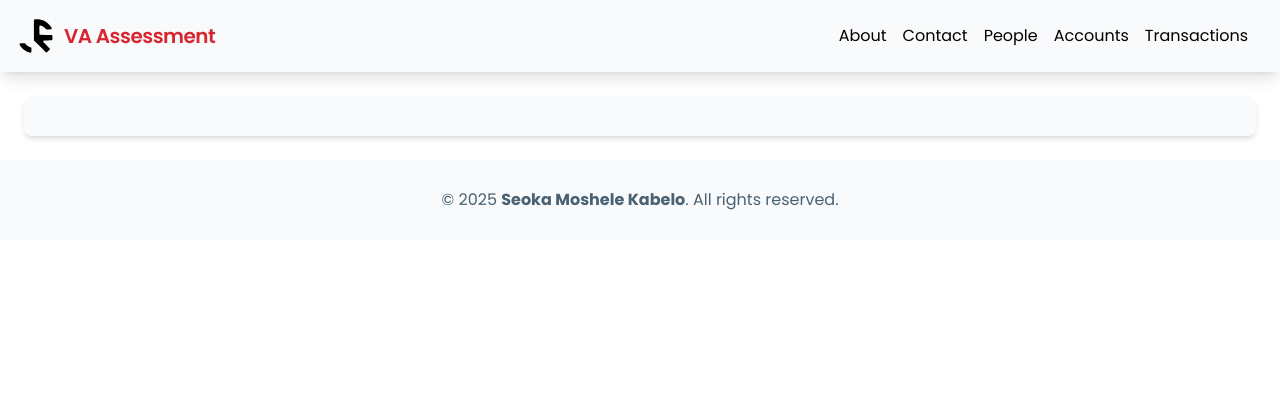
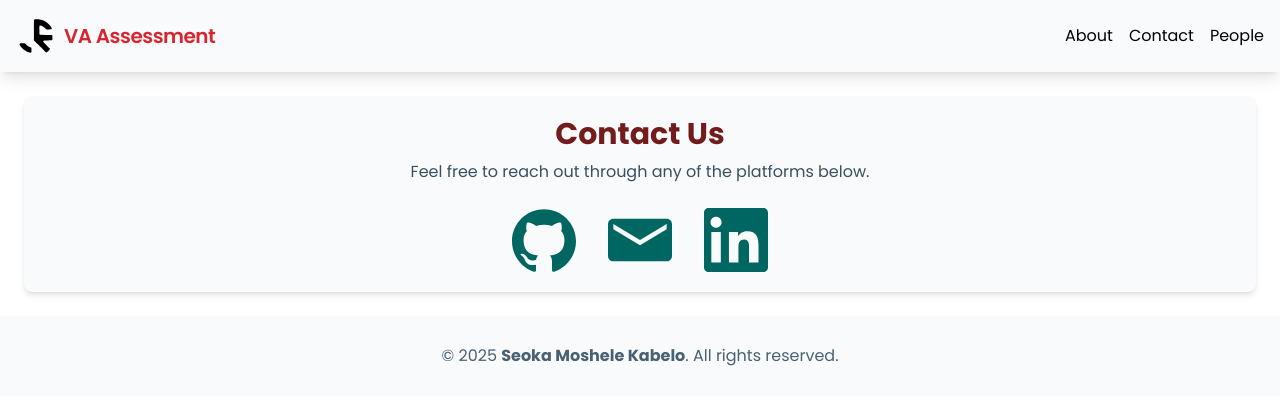
Before and after one commit to devseoka/VA-Developer-Assessment, a Vue app in the folder Va.Developer.Assessment.UI/: page /contact in a window 1280 px wide. Shown: the top 404 px of the page. Built offline with nearby package versions, Linux system fonts and the light colour scheme.

Commit message:
Add Home and Contact views, update Navbar links, and configure router paths

```diff
--- a/Va.Developer.Assessment.UI/src/components/Navbar.vue
+++ b/Va.Developer.Assessment.UI/src/components/Navbar.vue
@@ -1,16 +1,14 @@
 <template>
   <nav class="flex justify-between items-center w-full bg-slate-50  p-4 shadow-lg">
-    <a href="#" class="flex items-center text-assessment-primary-500">
+    <a :href="'/'" class="flex items-center text-assessment-primary-500">
       <img :src="logo" alt="Moshele Seoka's Logo" class="h-10 w-10 mr-2 fill-assessment-primary-500">
       <span class="font-semibold text-xl tracking-tight">VA Assessment</span>
     </a>
     <div class="hidden md:flex space-x-4">
-      <a class="block hover:text-assessment-accent-500 hover:font-semibold transition-colors duration-300 ease-in-out" href="#">About</a>
-      <a class="block hover:text-assessment-accent-500 hover:font-semibold transition-colors duration-300 ease-in-out" href="#">Contact</a>
-      <a class="block hover:text-assessment-accent-500 hover:font-semibold transition-colors duration-300 ease-in-out" href="#">People</a>
-      <a class="block hover:text-assessment-accent-500 hover:font-semibold transition-colors duration-300 ease-in-out" href="#">Accounts</a>
-      <a class="block hover:text-assessment-accent-500 hover:font-semibold transition-colors duration-300 ease-in-out" href="#">Transactions</a>
-      <a class="block hover:text-assessment-accent-500 hover:font-semibold transition-colors duration-300 ease-in-out" href="#"></a>
+      <a class="block hover:text-assessment-accent-500 hover:font-semibold transition-colors duration-300 ease-in-out" :href="'/about'">About</a>
+      <a class="block hover:text-assessment-accent-500 hover:font-semibold transition-colors duration-300 ease-in-out" :href="'/contact'">Contact</a>
+      <a class="block hover:text-assessment-accent-500 hover:font-semibold transition-colors duration-300 ease-in-out" :href="'/users'">People</a>
+
     </div>
   </nav>
 </template>
--- a/Va.Developer.Assessment.UI/src/router/index.ts
+++ b/Va.Developer.Assessment.UI/src/router/index.ts
@@ -3,10 +3,14 @@ import PeopleView from '@/views/people/PeopleView.vue';
 import EditAccount from '@/views/account/EditAccountView.vue'
 import EditPersonView from '@/views/people/EditPersonView.vue';
 import TransactionView from '@/views/transaction/TransactionView.vue';
+import Home from '@/views/Home.vue';
+import Contact from '@/views/Contact.vue';
 
 const router = createRouter({
   history: createWebHistory(import.meta.env.BASE_URL),
   routes: [
+    {path: '/', name: 'home', component: Home },
+    {path: '/contact', name: 'contct', component: Contact },
     { path: '/users', name: 'users', component: PeopleView },
     { path: '/users/:id', name: 'user-detail', component: EditPersonView },
     { path: '/accounts/:id', name: 'account-detail', component: EditAccount },
--- a/Va.Developer.Assessment.UI/src/views/Contact.vue
+++ b/Va.Developer.Assessment.UI/src/views/Contact.vue
@@ -0,0 +1,35 @@
+<template>
+  <div class="max-w-3xl mx-auto text-center">
+    <h2 class="text-3xl font-bold text-assessment-primary-800">Contact Us</h2>
+    <p class="mt-2 text-assessment-secondary-600">Feel free to reach out through any of the platforms below.</p>
+
+    <div class="flex justify-center gap-8 mt-6">
+      <!-- GitHub -->
+      <a href="https://github.com/devseoka" target="_blank"
+        class="text-assessment-accent-800 hover:text-assessment-accent-600">
+        <svg class="w-16 h-16" xmlns="http://www.w3.org/2000/svg" viewBox="0 0 24 24" fill="currentColor">
+          <path
+            d="M12 .5C5.373.5 0 5.872 0 12.5c0 5.303 3.438 9.8 8.207 11.387.6.111.793-.261.793-.579v-2.048c-3.338.725-4.042-1.61-4.042-1.61-.546-1.387-1.333-1.756-1.333-1.756-1.091-.744.083-.729.083-.729 1.207.085 1.842 1.24 1.842 1.24 1.07 1.834 2.807 1.304 3.492.997.108-.775.42-1.305.764-1.605-2.665-.302-5.466-1.332-5.466-5.931 0-1.31.469-2.382 1.24-3.222-.124-.302-.537-1.518.118-3.163 0 0 1.008-.322 3.3 1.23.958-.267 1.985-.4 3.006-.404 1.021.004 2.048.137 3.007.404 2.291-1.552 3.297-1.23 3.297-1.23.656 1.645.243 2.861.119 3.163.773.84 1.238 1.912 1.238 3.222 0 4.609-2.804 5.625-5.475 5.921.43.371.814 1.103.814 2.224v3.301c0 .32.191.693.801.578C20.565 22.297 24 17.801 24 12.5 24 5.872 18.627.5 12 .5z" />
+        </svg>
+      </a>
+
+      <!-- Email -->
+      <a href="mailto:im@seokamoshele.digital" class="text-assessment-accent-800 hover:text-assessment-accent-600">
+        <svg class="w-16 h-16" xmlns="http://www.w3.org/2000/svg" viewBox="0 0 24 24" fill="currentColor">
+          <path
+            d="M22 4H2C.9 4 0 4.9 0 6v12c0 1.1.9 2 2 2h20c1.1 0 2-.9 2-2V6c0-1.1-.9-2-2-2zm0 4-10 6L2 8V6l10 6 10-6v2z" />
+        </svg>
+      </a>
+
+      <!-- LinkedIn -->
+      <a href="https://linkedin.com/in/seokamk" target="_blank"
+        class="text-assessment-accent-800 hover:text-assessment-accent-600">
+        <svg class="w-16 h-16" xmlns="http://www.w3.org/2000/svg" viewBox="0 0 24 24" fill="currentColor">
+          <path
+            d="M20.447 20.452h-3.554v-5.569c0-1.327-.023-3.036-1.85-3.036-1.85 0-2.133 1.445-2.133 2.937v5.668H9.356V9h3.414v1.561h.047c.477-.9 1.637-1.85 3.37-1.85 3.606 0 4.26 2.373 4.26 5.464v6.277zM4.527 7.433c-1.144 0-2.07-.928-2.07-2.07s.926-2.07 2.07-2.07c1.144 0 2.07.928 2.07 2.07s-.926 2.07-2.07 2.07zM6.305 20.452H2.748V9h3.557v11.452zM22.225 0H1.771C.79 0 0 .774 0 1.729V22.27C0 23.227.79 24 1.771 24h20.451C23.208 24 24 23.227 24 22.271V1.729C24 .774 23.208 0 22.225 0z" />
+        </svg>
+      </a>
+    </div>
+  </div>
+</template>
+<script setup lang="ts"></script>
--- /dev/null
+++ b/Va.Developer.Assessment.UI/src/views/Home.vue
@@ -0,0 +1,11 @@
+<template>
+  <h2 class="text-4xl font-extrabold text-assessment-primary-500">
+    Effortless Financial Management at Your Fingertips
+  </h2>
+  <p class="my-4 text-lg text-assessment-secondary-500">
+    Manage people, accounts, and transactions seamlessly with our powerful Single Page Application
+    (SPA). Stay in control with an intuitive, real-time interface designed for smooth financial
+    tracking.
+  </p>
+</template>
+<script setup lang="ts"></script>
```
Also changed, not shown: 1 other file (tests, documents, lock files or other folders).
